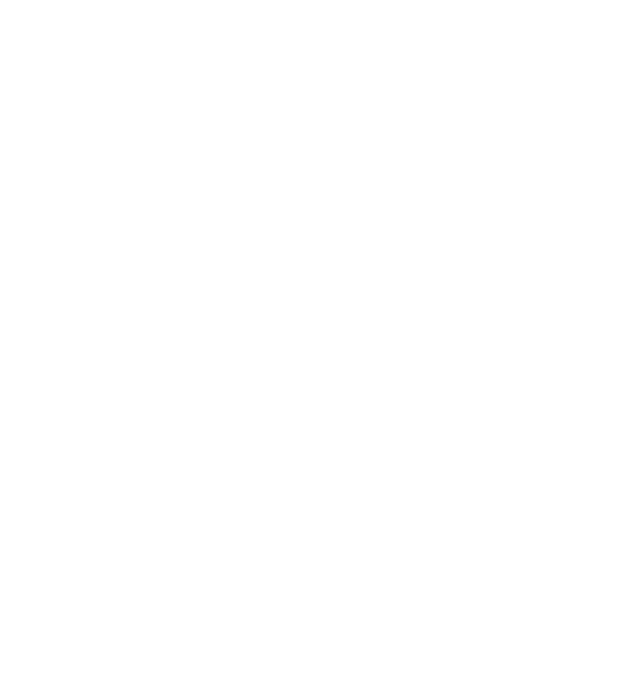
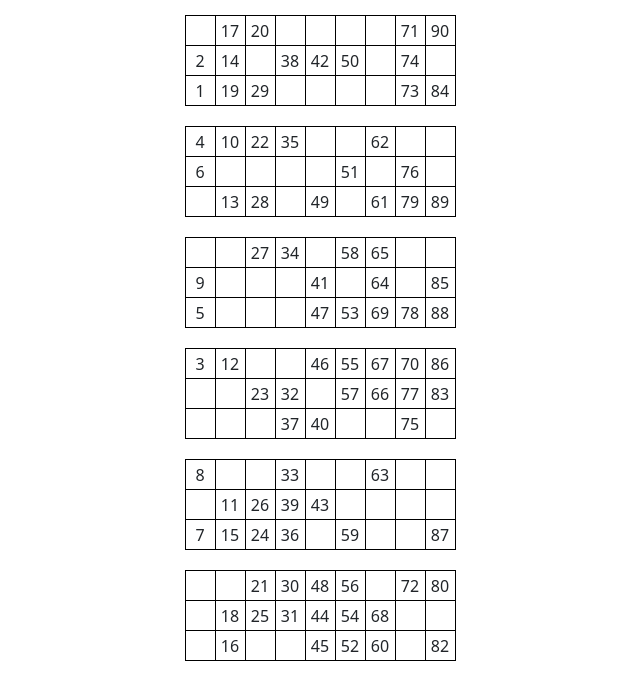
Before and after one commit to bibhu-padhy/ng-tambola, an Angular app: page / in a window 1280 px wide. Shown: the top 700 px of the page, without its empty margins (320-960 px from the left). Built offline with nearby package versions, Linux system fonts and the light colour scheme.

Commit message:
game board service

```diff
--- a/src/app/app.component.html
+++ b/src/app/app.component.html
@@ -1,5 +1,17 @@
 <!-- <div class="d-flex justify-content-center">
+  <h1>Current Number: {{ currentNumber }}</h1>
+  <h2>Next number in: {{ countdown }} seconds</h2>
+</div> -->
 
-    <h1>Current Number: {{ currentNumber }}</h1>
-    <h2>Next number in: {{ countdown }} seconds</h2>
-</div> -->
+<div
+  *ngFor="let ticket of boardNumbers; let ticketIndex = index"
+  class="tambola-ticket"
+>
+  <table>
+    <tr *ngFor="let row of ticket; let rowIndex = index">
+      <td *ngFor="let number of row; let numberIndex = index">
+        {{ number !== 0 ? number : "&nbsp;" }}
+      </td>
+    </tr>
+  </table>
+</div>
--- a/src/app/app.component.scss
+++ b/src/app/app.component.scss
@@ -1,68 +1,22 @@
-/* ticket.component.css */
-
-.ticket {
-  display: grid;
-  grid-template-columns: repeat(9, 1fr);
-  grid-gap: 5px;
-  border-collapse: collapse; /* For better border handling */
+.tambola-ticket {
+  margin: 10px;
+  padding: 5px;
 }
 
-.ticket-row {
-  display: contents;
+table {
+  border-collapse: collapse;
+  margin: auto;
 }
 
-.ticket-cell {
-  border: 1px solid #000; /* Solid black border */
-  padding: 10px; /* Adjust padding as needed */
-  text-align: center; /* Center the number in the cell */
-
-  /* Optional styles */
-  background-color: #fff; /* Background color for the cell */
-  min-height: 50px; /* Adjust height as needed */
+td {
+  border: 1px solid black;
+  width: 30px;
+  height: 30px;
+  text-align: center;
+  vertical-align: middle;
+  background-color: #fff; /* White background for number cells */
 }
 
-/* Additional styling for marked cells */
-.ticket-cell.marked {
-  background-color: #4CAF50; /* Change background for marked cells */
-  color: #fff; /* Change text color for better visibility */
+td:empty {
+  background-color: #f0f0f0; /* Light grey background for empty cells */
 }
-
-
-/* game-board.component.css */
-
-.game-board {
-  display: grid;
-  grid-template-columns: repeat(10, 1fr); /* 10 columns */
-  grid-gap: 5px;
-}
-
-.number-cell {
-  border: 1px solid #000;
-  padding: 10px;
-  text-align: center;
-  background-color: #fff;
-}
-
-.number-cell.called {
-  background-color: #4CAF50; /* Green background for called numbers */
-  color: #fff;
-}
-/* game-board.component.css */
-
-.called-numbers {
-  display: flex;
-  flex-wrap: wrap;
-}
-
-.number-cell {
-  border: 1px solid #000;
-  padding: 10px;
-  margin: 5px;
-  text-align: center;
-  min-width: 30px;
-}
-
-/* Style for the most recently called number */
-.number-cell:last-child {
-  background-color: #ffcc00; /* Highlight color */
-}
--- a/src/app/app.component.ts
+++ b/src/app/app.component.ts
@@ -6,69 +6,33 @@
 @Component({
   selector: 'app-root',
   templateUrl: './app.component.html',
-  styleUrls: ['./app.component.scss']
+  styleUrls: ['./app.component.scss'],
 })
 export class AppComponent {
-  boardNumbers: BoardNumber[] = []
+  boardNumbers: number[][][] = [];
   tickets: PlayerTicket = [];
   currentNumber: number | null = null;
   countdown = 30; // Countdown from 30 seconds
   private subscription: Subscription | undefined;
 
-  constructor(private randomNumberService: RandomNumberService,
+  constructor(
+    private randomNumberService: RandomNumberService,
     private ticketService: TicketService,
-    private gameBoardService: GameBoardService) { }
-
+    private gameBoardService: GameBoardService
+  ) {}
 
   ngOnInit() {
-
     // this.subscription = interval(1000).subscribe(() => {
     //   if (this.countdown > 0) {
     //     this.countdown--;
     //   } else {
-    //     this.countdown = 30; // Reset countdown
+    //     this.countdown = 10; // Reset countdown
     //     this.currentNumber = this.randomNumberService.getNextNumber();
     //   }
     // });
-
-
-    let ONE_TO_NINE = [0, 0, 0, 0, 0, 0, 0, 0, 0]
-
-    for (let i = 1; i < 10; i++) {
-      ONE_TO_NINE.push(i)
-    }
-    ONE_TO_NINE = this.shuffleArray(ONE_TO_NINE)
-    console.log(ONE_TO_NINE);
+    this.boardNumbers = this.gameBoardService.generateBoard();
+    console.log(this.gameBoardService.generateBoard());
   }
-
-  shuffleArray(array: number[]): number[] {
-    let n = array.length;
-
-    // Initialize the zero count
-    let zeroCount = 0;
-
-    for (let i = n - 1; i > 0; i--) {
-      let j = Math.floor(Math.random() * (i + 1));
-
-      // Check for consecutive zeros condition
-      if (array[i] === 0 || array[j] === 0) {
-        if (zeroCount >= 3) {
-          // If there are already 3 consecutive zeros, skip this iteration
-          continue;
-        }
-        zeroCount++;
-      } else {
-        // Reset zero count if current elements are not zeros
-        zeroCount = 0;
-      }
-
-      // Swap elements
-      [array[i], array[j]] = [array[j], array[i]];
-    }
-
-    return array;
-  }
-
 
   ngOnDestroy() {
     this.subscription?.unsubscribe();
--- a/src/app/game-board.service.ts
+++ b/src/app/game-board.service.ts
@@ -7,33 +7,95 @@
 }
 
 @Injectable({
-  providedIn: 'root'
+  providedIn: 'root',
 })
 export class GameBoardService {
-  private boardNumbers: BoardNumber[];
-  private calledNumbers: Set<number>;
+  generateBoard(): number[][][] {
+    const ticketsCount = 6;
+    const rowsPerTicket = 3;
+    const colsPerTicket = 9;
+    const numbersPerRow = 5;
+    const numbersPerTicket = 15;
+    const boardNumbers: number[][][] = [];
 
-  constructor() {
-    this.boardNumbers = Array.from({ length: 90 }, (_, i) => ({ number: i + 1, called: false }));
-    this.calledNumbers = new Set();
+    // Initialize the board with empty tickets
+    for (let ticketIndex = 0; ticketIndex < ticketsCount; ticketIndex++) {
+      let ticket = Array.from({ length: rowsPerTicket }, () =>
+        new Array(colsPerTicket).fill(0)
+      );
+      boardNumbers.push(ticket);
+    }
+
+    // Define the number ranges for each column
+    const ranges = [
+      { start: 1, end: 9 },
+      { start: 10, end: 19 },
+      { start: 20, end: 29 },
+      { start: 30, end: 39 },
+      { start: 40, end: 49 },
+      { start: 50, end: 59 },
+      { start: 60, end: 69 },
+      { start: 70, end: 79 },
+      { start: 80, end: 90 },
+    ];
+
+    // Fill the board with actual numbers
+    ranges.forEach((range, colIndex) => {
+      let columnNumbers = this.shuffleArray(this.range(range.start, range.end));
+      let placeholderCount = Math.floor(
+        (ticketsCount * numbersPerRow) / rowsPerTicket
+      );
+      columnNumbers = columnNumbers.slice(0, placeholderCount); // Only take as many numbers as placeholders
+
+      // Distribute column numbers across all tickets
+      columnNumbers.forEach((number) => {
+        let placed = false;
+        while (!placed) {
+          let ticketIndex = this.getRandomInt(0, ticketsCount - 1);
+          let rowIndex = this.getRandomInt(0, rowsPerTicket - 1);
+          if (boardNumbers[ticketIndex][rowIndex][colIndex] === 0) {
+            boardNumbers[ticketIndex][rowIndex][colIndex] = number;
+            placed = true;
+          }
+        }
+      });
+    });
+
+    // Replace any undefined values with 0
+    boardNumbers.forEach((ticket) => {
+      ticket.forEach((row) => {
+        for (let i = 0; i < row.length; i++) {
+          if (row[i] === undefined) {
+            row[i] = 0;
+          }
+        }
+      });
+    });
+
+    return boardNumbers;
   }
 
-  private generateRandomNumber(): number {
-    let randomNum;
-    do {
-      randomNum = Math.floor(Math.random() * 90) + 1;
-    } while (this.calledNumbers.has(randomNum));
-    return randomNum;
+  // The getRandomInt, range, and shuffleArray functions remain unchanged
+
+  private getRandomInt(min: number, max: number): number {
+    min = Math.ceil(min);
+    max = Math.floor(max);
+    return Math.floor(Math.random() * (max - min + 1)) + min;
   }
 
-  public callNumber(): number {
-    const numberToCall = this.generateRandomNumber();
-    this.boardNumbers[numberToCall - 1].called = true;
-    this.calledNumbers.add(numberToCall);
-    return numberToCall;
+  // The range and shuffleArray functions remain unchanged
+
+  // The range function remains unchanged
+
+  private range(start: number, end: number): number[] {
+    return Array.from({ length: end - start + 1 }, (_, i) => start + i);
   }
 
-  public getBoardNumbers(): BoardNumber[] {
-    return this.boardNumbers;
+  private shuffleArray(array: number[]): number[] {
+    for (let i = array.length - 1; i > 0; i--) {
+      const j = Math.floor(Math.random() * (i + 1));
+      [array[i], array[j]] = [array[j], array[i]];
+    }
+    return array;
   }
 }
```
